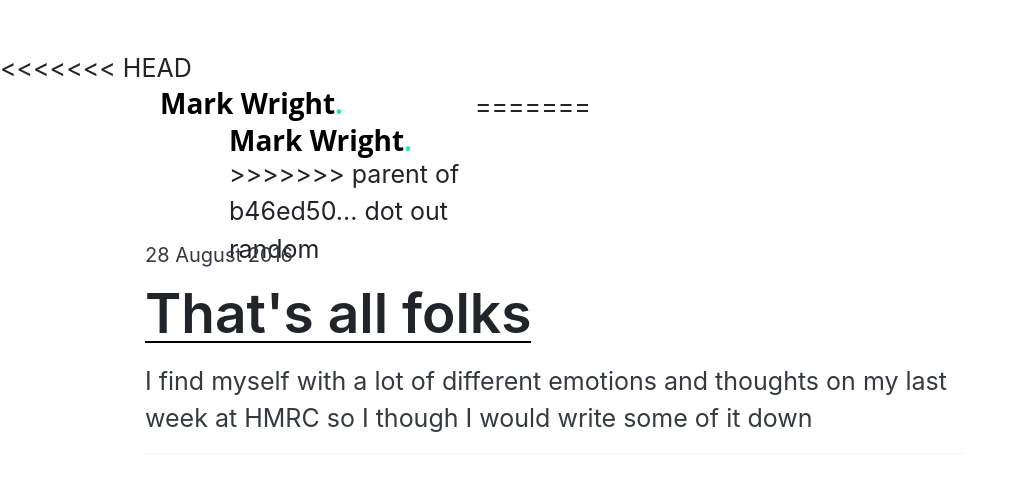
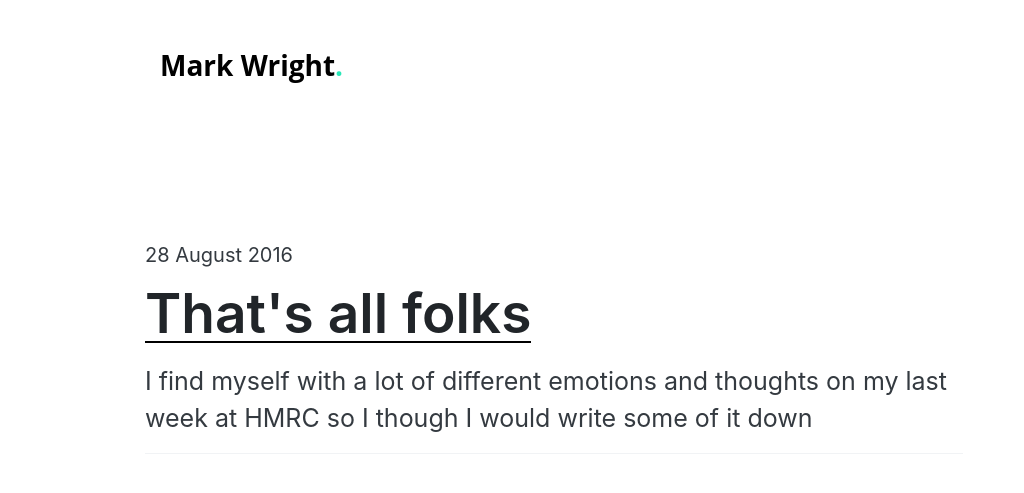
Before and after one commit to mrkwrght/mrkwrghtdotcom, a Jekyll site: the page built from index.html, in a window 1280 px wide. Shown: the top 493 px of the page, without its empty margins (0-1024 px from the left). Built offline with Jekyll 4.4.1, drawn with Linux system fonts in a browser that asks for light colours; some web fonts are replaced; the list of posts is cut into pages by our own code.

Commit message:
shit happens

```diff
--- a/_includes/header.html
+++ b/_includes/header.html
@@ -1,16 +1,9 @@
 <header class="header">
-<<<<<<< HEAD
+
     <div class="container">
   			<div class="row">
     			 <div class="col-4">
               <h1><a href="{{ site.baseurl }}">Mark Wright<span class="green" aria-hidden="true">.</span></a></h1>
            </div>
-=======
-  <div class="container">
-			<div class="row">
-			<div class="four columns">
-          <h1><a href="{{ site.baseurl }}/about/">Mark Wright<span class="green" aria-hidden="true">.</span></a></h1>
->>>>>>> parent of b46ed50... dot out random
-       </div>
-   </div>
+ </div>
 </header>
```
